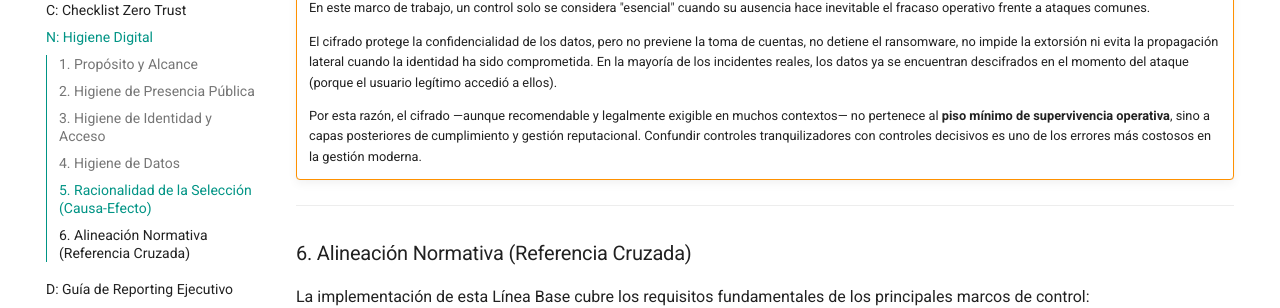
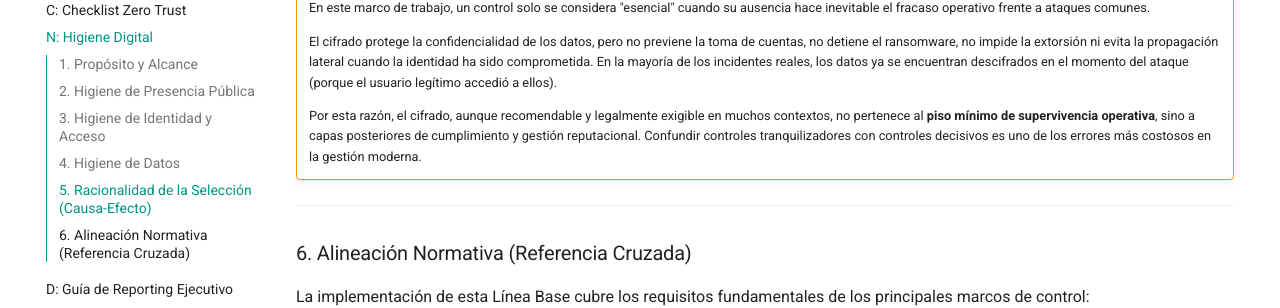
Before and after one commit to jccarvajal/ciberseguridad-grc, an MkDocs documentation site: the page built from docs/anexos/N-Higiene.md, in a window 1280 px wide and 900 px high, scrolled down 3100 px. Shown: the part 152-460 px from the top of the window. Built offline with MkDocs 1.6.1 and Material for MkDocs 9.7.7, drawn with Linux system fonts in a browser that asks for light colours.

```diff
--- a/docs/anexos/N-Higiene.md
+++ b/docs/anexos/N-Higiene.md
@@ -95,7 +95,7 @@ Cada control en esta lista ha sido seleccionado no por su popularidad, sino porq
 
     El cifrado protege la confidencialidad de los datos, pero no previene la toma de cuentas, no detiene el ransomware, no impide la extorsión ni evita la propagación lateral cuando la identidad ha sido comprometida. En la mayoría de los incidentes reales, los datos ya se encuentran descifrados en el momento del ataque (porque el usuario legítimo accedió a ellos).
 
-    Por esta razón, el cifrado —aunque recomendable y legalmente exigible en muchos contextos— no pertenece al **piso mínimo de supervivencia operativa**, sino a capas posteriores de cumplimiento y gestión reputacional. Confundir controles tranquilizadores con controles decisivos es uno de los errores más costosos en la gestión moderna.
+    Por esta razón, el cifrado, aunque recomendable y legalmente exigible en muchos contextos, no pertenece al **piso mínimo de supervivencia operativa**, sino a capas posteriores de cumplimiento y gestión reputacional. Confundir controles tranquilizadores con controles decisivos es uno de los errores más costosos en la gestión moderna.
 
 ---
 
```
